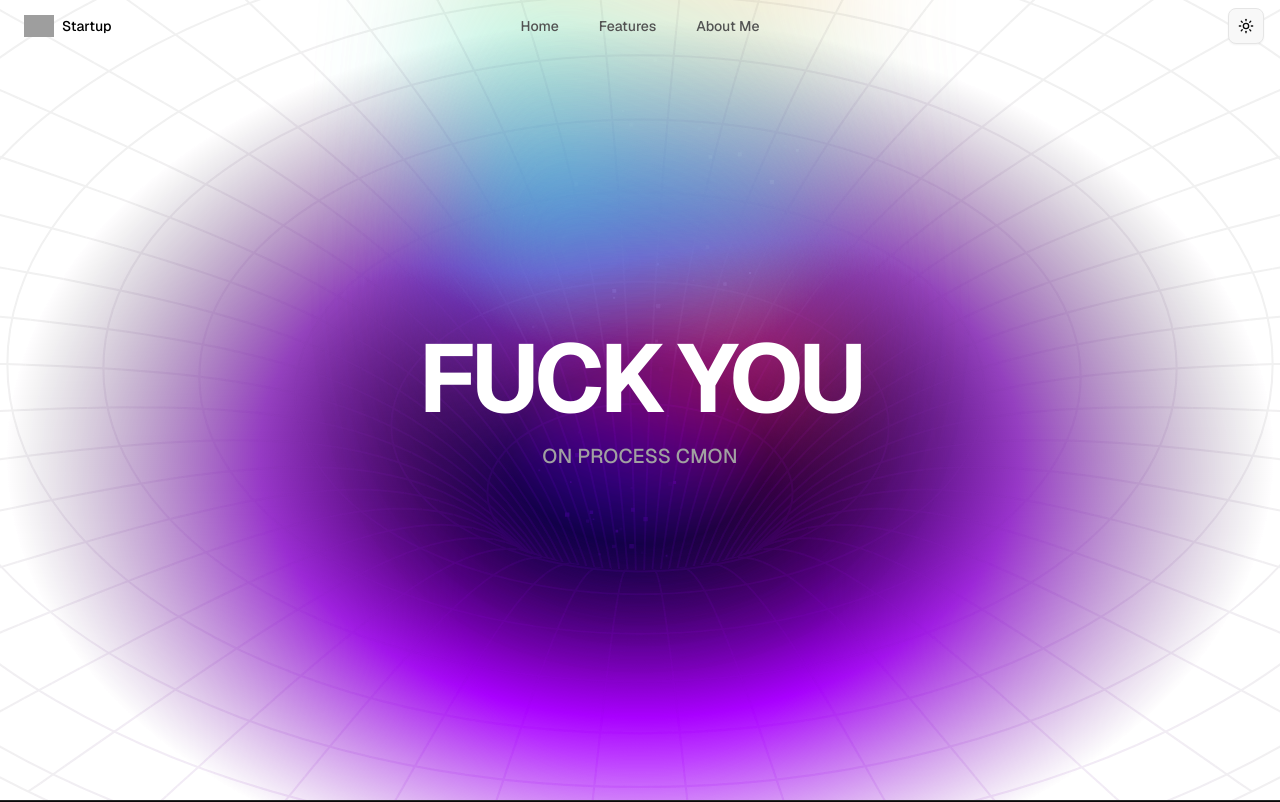
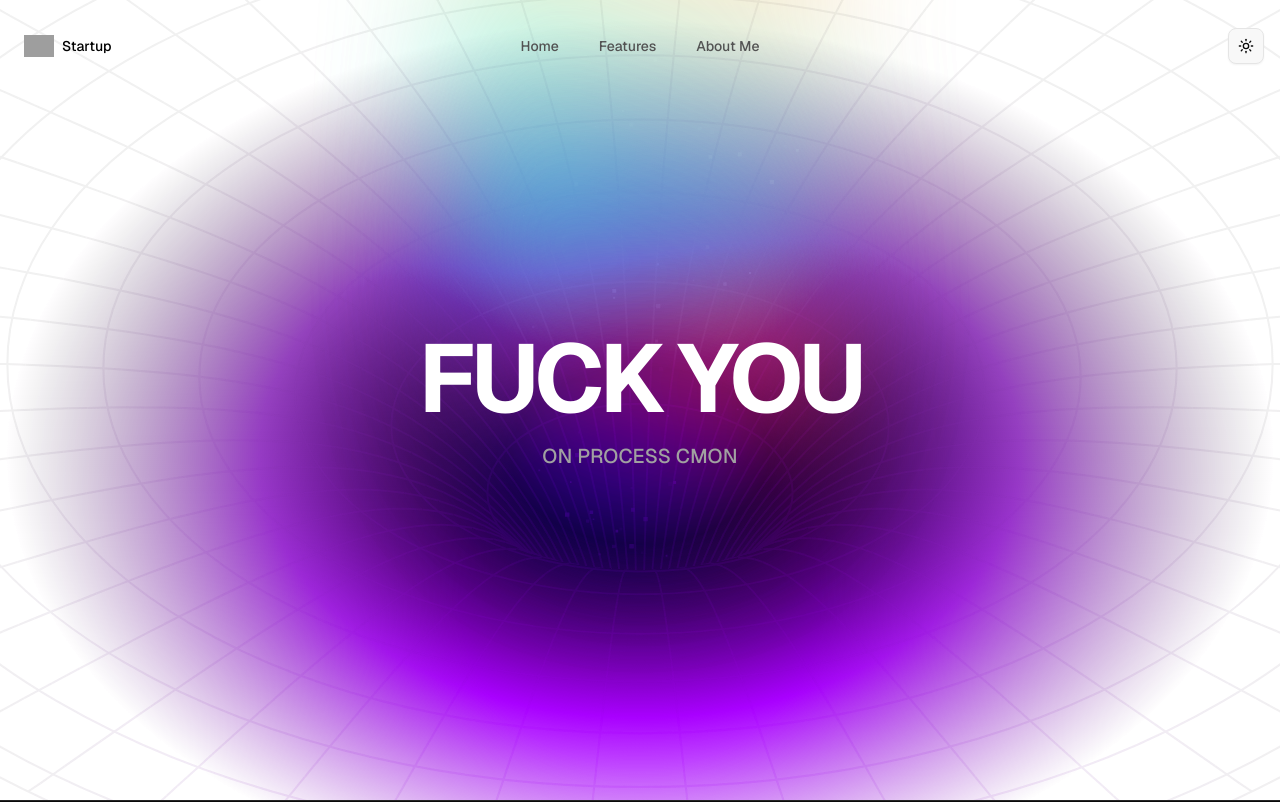
Before and after one commit to Xantares-nvrdie/xantares, a Next.js app: page / in a window 1280 px wide. Shown: the top 802 px of the page. Built offline with nearby package versions, Linux system fonts and the light colour scheme; grey boxes are pictures that could not be loaded.

Commit message:
[fix]: fix display for navbar

```diff
--- a/src/components/layout/app-navbar.tsx
+++ b/src/components/layout/app-navbar.tsx
@@ -29,7 +29,7 @@ export default function AppNavbar() {
 	const currentTheme = theme === 'dark' ? 'dark' : 'light'
 
 	return (
-		<Navbar className="absolute top-0 left-0 z-50 w-full bg-transparent">
+		<Navbar className="fixed top-5 left-0 z-50 w-full bg-transparent">
 			<NavBody>
 				<NavbarLogo />
 				<NavItems items={navItems} />
```
